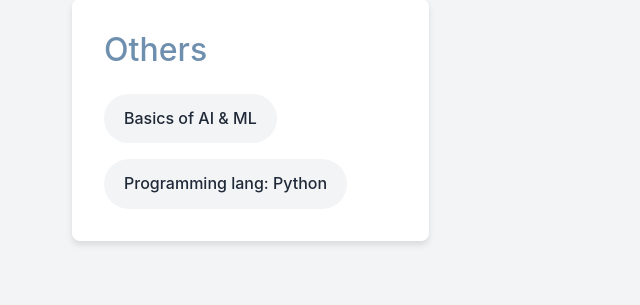
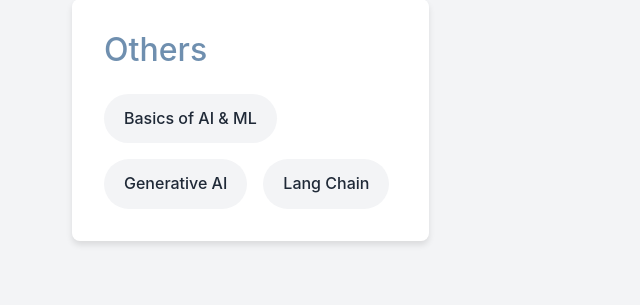
Before and after one commit to siddhi-sudrania/Portfolio, a Django app: page /skills/ in a window 1280 px wide. Shown: the part 548-853 px from the top of the page, without its empty margins (0-640 px from the left). Run offline with Django 5.2, Linux system fonts and the light colour scheme.

Commit message:
Update skills.html

```diff
--- a/sid_app/templates/skills.html
+++ b/sid_app/templates/skills.html
@@ -48,7 +48,9 @@
                 <h2>Others</h2>
                 <div class="skill-list">
                     <span class="skill-item">Basics of AI & ML</span>
-                    <span class="skill-item">Programming lang: Python </span>
+                    <span class="skill-item">Generative AI </span>
+                    <span class="skill-item">Lang Chain </span>
+
 
                 </div>
             </div>
```
